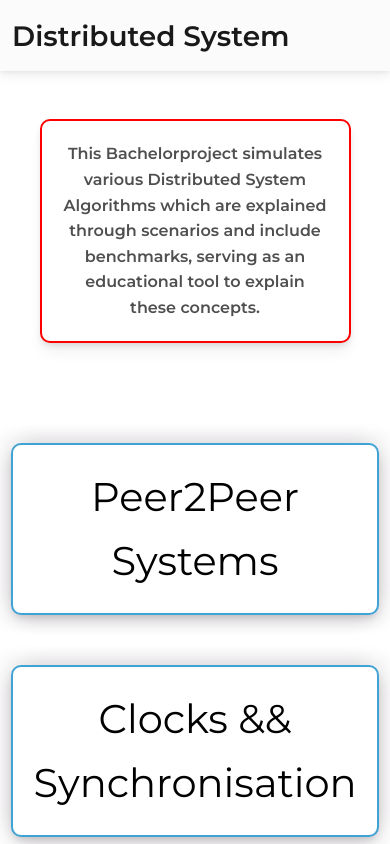
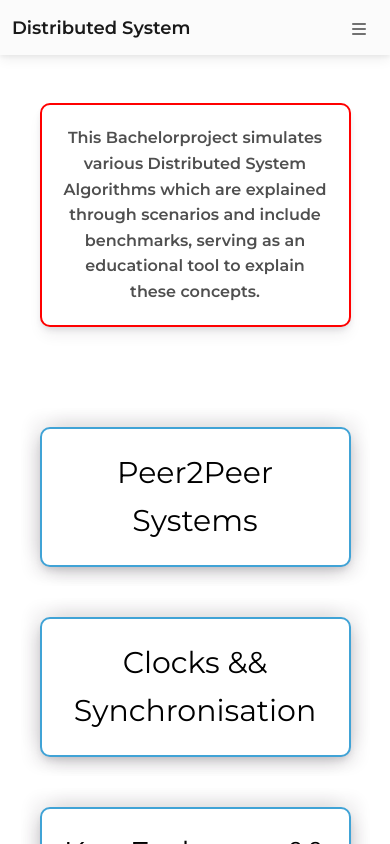
Before and after one commit to ukalto/Bachelorproject, a React (Create React App) app: page / in a window 390 px wide. Shown: the top 844 px of the page. Built offline with nearby package versions, Linux system fonts and the light colour scheme.

Commit message:
added phone navigation and improved responsiveness

```diff
--- a/src/components/Header.jsx
+++ b/src/components/Header.jsx
@@ -1,4 +1,4 @@
-import React from 'react';
+import React, {useEffect, useState} from 'react';
 import {
     MDBContainer,
     MDBNavbar,
@@ -10,76 +10,163 @@ import {
     MDBDropdownMenu,
     MDBDropdownItem,
     MDBCollapse,
+    MDBNavbarToggler,
+    MDBIcon,
 } from 'mdb-react-ui-kit';
+import styled from 'styled-components';
 
 const Header = () => {
-    const textStyle = {
-        fontWeight: 'bold',
-        fontSize: '20px',
-        color: 'black'
+
+    const [showNavExternal, setShowNavExternal] = useState(false);
+    const [isMobile, setIsMobile] = useState(false);
+
+    useEffect(() => {
+        const handleResize = () => {
+            setIsMobile(window.innerWidth <= 768); // Set your breakpoint
         };
 
-    const brandStyle = {
-        fontWeight: 'bold',
-        fontSize: '28px',
+        handleResize(); // Call it initially
+        window.addEventListener('resize', handleResize);
+
+        return () => {
+            // Clean up the listener when the component unmounts
+            window.removeEventListener('resize', handleResize);
         };
+    }, []);
+
+    // Define your dropdown items here
+    const p2pItems = [
+        {text: 'Chord System', link: 'chord-system'},
+        {text: 'Kademlia', link: 'kademlia'},
+    ];
+
+    const csItems = [
+        {text: "Berkeley", link: "berkeley"},
+        {text: "Lamport's Logical Clocks", link: "lamports-logical-clocks"},
+        {text: "Vector Clock", link: "vector-clock"},
+    ];
+
+    const kemItems = [
+        {text: "Diffie Hellman", link: "diffie-hellman"},
+        {text: "Crypto System", link: "crypto-system"},
+    ];
+
+    const spItems = [{text: "Greedy", link: "greedy"}];
 
     return (
-        <MDBNavbar expand='lg' light bgColor='light'>
+        <div>
+            {/* Main Navbar */}
+            {!isMobile ? (
+                    <MDBNavbar expand='sm' light bgColor='light'>
                         <MDBContainer fluid>
-                <MDBNavbarBrand href='/' style={brandStyle}>Distributed System</MDBNavbarBrand>
+                            <ResponsiveBrand href='/'>Distributed System</ResponsiveBrand>
                             <MDBCollapse navbar>
                                 <MDBNavbarNav right fullWidth={false} className='mb-2 mb-lg-0'>
-                        <MDBNavbarItem>
-                            <MDBDropdown>
-                                <MDBDropdownToggle tag='a' className='nav-link' role='button' style={textStyle}>
-                                    P2P
-                                </MDBDropdownToggle>
-                                <MDBDropdownMenu>
-                                    <MDBDropdownItem link href='chord-system'>Chord System</MDBDropdownItem>
-                                    <MDBDropdownItem link href='kademlia'>Kademlia</MDBDropdownItem>
-                                </MDBDropdownMenu>
-                            </MDBDropdown>
-                        </MDBNavbarItem>
-                        <MDBNavbarItem>
-                            <MDBDropdown>
-                                <MDBDropdownToggle tag='a' className='nav-link' role='button' style={textStyle}>
-                                    CS
-                                </MDBDropdownToggle>
-                                <MDBDropdownMenu>
-                                    <MDBDropdownItem link href='berkeley'>Berkeley</MDBDropdownItem>
-                                    <MDBDropdownItem link href='lamports-logical-clocks'>Lamport's Logical
-                                        Clocks</MDBDropdownItem>
-                                    <MDBDropdownItem link href='vector-clock'>Vector Clock</MDBDropdownItem>
-                                </MDBDropdownMenu>
-                            </MDBDropdown>
-                        </MDBNavbarItem>
-                        <MDBNavbarItem>
-                            <MDBDropdown>
-                                <MDBDropdownToggle tag='a' className='nav-link' role='button' style={textStyle}>
-                                    KEM
-                                </MDBDropdownToggle>
-                                <MDBDropdownMenu>
-                                    <MDBDropdownItem link href='diffie-hellman'>Diffie Hellman</MDBDropdownItem>
-                                    <MDBDropdownItem link href='crypto-system'>Crypto System</MDBDropdownItem>
-                                </MDBDropdownMenu>
-                            </MDBDropdown>
-                        </MDBNavbarItem>
-                        <MDBNavbarItem>
-                            <MDBDropdown>
-                                <MDBDropdownToggle tag='a' className='nav-link' role='button' style={textStyle}>
-                                    SP
-                                </MDBDropdownToggle>
-                                <MDBDropdownMenu>
-                                    <MDBDropdownItem link href='greedy'>Greedy</MDBDropdownItem>
-                                </MDBDropdownMenu>
-                            </MDBDropdown>
-                        </MDBNavbarItem>
+                                    <Dropdown title='P2P' items={p2pItems}/>
+                                    <Dropdown title='CS' items={csItems}/>
+                                    <Dropdown title='KEM' items={kemItems}/>
+                                    <Dropdown title='SP' items={spItems}/>
                                 </MDBNavbarNav>
                             </MDBCollapse>
                         </MDBContainer>
+                    </MDBNavbar>)
+                : null
+            }
+
+            {/* Hamburger Navbar (conditionally rendered) */}
+            {isMobile ? (
+                <MDBNavbar light bgColor='light'>
+                    <MDBContainer fluid>
+                        <ResponsiveBrand href='/'>Distributed System</ResponsiveBrand>
+                        <MDBNavbarToggler
+                            type='button'
+                            data-target='#navbarToggleExternalContent'
+                            aria-controls='navbarToggleExternalContent'
+                            aria-expanded='false'
+                            aria-label='Toggle navigation'
+                            onClick={() => setShowNavExternal(!showNavExternal)}
+                        >
+                            <MDBIcon icon='bars' fas/>
+                        </MDBNavbarToggler>
+                    </MDBContainer>
                 </MDBNavbar>
+            ) : null}
+
+            {/* Collapsed Content (conditionally rendered) */}
+            {isMobile && showNavExternal ? (
+                <MDBCollapse show={showNavExternal}>
+                    <div className='bg-light p-4'>
+                        <div style={collapsedGrid}>
+                            {/* Content for collapsed menu */}
+                            <CollapsedContent title="P2P" items={p2pItems}/>
+                            <CollapsedContent title="CS" items={csItems}/>
+                            <CollapsedContent title="KEM" items={kemItems}/>
+                            <CollapsedContent title="SP" items={spItems}/>
+                        </div>
+                    </div>
+                </MDBCollapse>
+            ) : null}
+        </div>
     );
 };
 
 export default Header;
+
+const Dropdown = ({title, items}) => (
+    <MDBNavbarItem>
+        <MDBDropdown>
+            <MDBDropdownToggle tag='a' className='nav-link' role='button' style={textStyle}>
+                {title}
+            </MDBDropdownToggle>
+            <MDBDropdownMenu>
+                {items.map((item) => (
+                    <MDBDropdownItem key={item.link} link href={item.link}>
+                        {item.text}
+                    </MDBDropdownItem>
+                ))}
+            </MDBDropdownMenu>
+        </MDBDropdown>
+    </MDBNavbarItem>
+);
+
+const CollapsedContent = ({title, items}) => (
+    <div>
+        <div className="mb-2" style={{fontWeight: 'bold', color: 'black'}}>{title}</div>
+        {items.map((item) => (
+            <a
+                key={item.link}
+                className='nav-link'
+                href={item.link}
+                style={itemStyle}
+            >
+                {item.text}
+            </a>
+        ))}
+    </div>
+);
+
+const textStyle = {
+    fontWeight: 'bold',
+    fontSize: '20px',
+    color: 'black',
+};
+
+const itemStyle = {
+    fontSize: '16px',
+    color: 'darkgray',
+};
+
+const ResponsiveBrand = styled(MDBNavbarBrand)`
+  font-weight: bold;
+  font-size: 28px;
+
+  @media (max-width: 768px) {
+    font-size: 18px;
+  }
+`;
+
+const collapsedGrid = {
+    display: 'grid',
+    gridTemplateColumns: 'repeat(2, 1fr)',
+    gap: '20px',
+};
--- a/src/components/Home.jsx
+++ b/src/components/Home.jsx
@@ -160,7 +160,10 @@ const BigButton = styled.button`
     transform: scale(1.05);
   }
 
-  @media (max-width: 768px) {
-    font-size: 40px;
+  @media (max-width: 1000px) {
+    font-size: 30px;
+  }
+  @media (max-width: 1400px) and (min-width: 1001px){
+    font-size: 50px;
   }
 `;
```
Also changed, not shown: 2 other files (tests, documents, lock files or other folders). Lines whose indentation alone changed are shown as unchanged.
